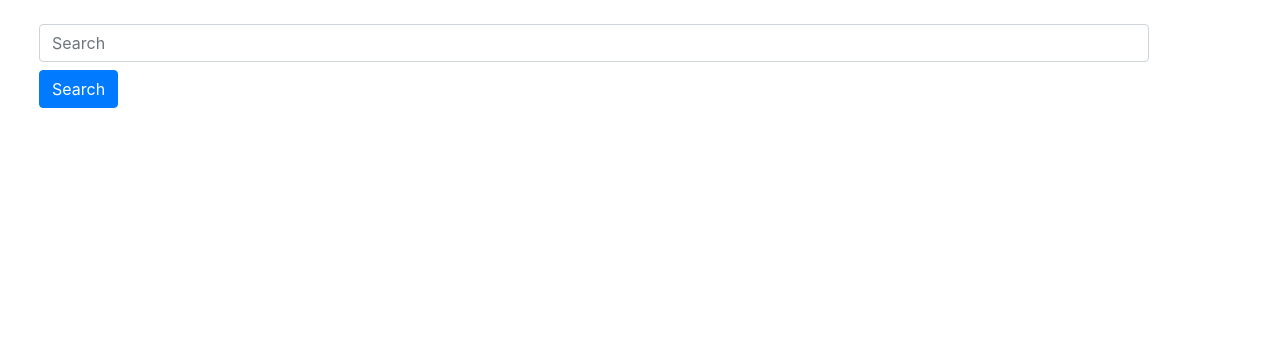
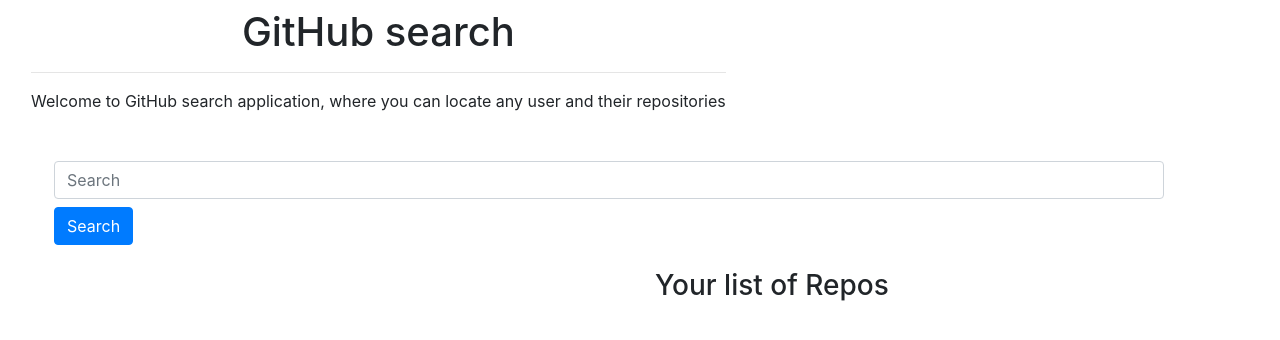
Before and after one commit to kiruma-jacques/github-search-app, an Angular app: page / in a window 1280 px wide. Shown: the top 340 px of the page. Built offline with nearby package versions, Linux system fonts and the light colour scheme; no server answers.

Commit message:
add a nav bar component

```diff
--- a/src/app/app.module.ts
+++ b/src/app/app.module.ts
@@ -8,13 +8,15 @@
 import { DisplayComponent } from './display/display.component';
 import { FormComponent } from './form/form.component';
 import { NotFoundComponent } from './not-found/not-found.component';
+import { NavbarComponent } from './navbar/navbar.component';
 
 @NgModule({
   declarations: [
     AppComponent,
     DisplayComponent,
     FormComponent,
-    NotFoundComponent
+    NotFoundComponent,
+    NavbarComponent
   ],
   imports: [
     BrowserModule,
--- a/src/app/display/display.component.html
+++ b/src/app/display/display.component.html
@@ -1,4 +1,8 @@
+<div class="container-fluid">
+    <app-navbar></app-navbar>
+
     <app-form (searchTerm)='locateName($event)'></app-form>
+
     <div class="container">
         <div class="row">
             <div class="col-md-6">
@@ -11,12 +15,27 @@
                         <p>Bio: {{myUser.bio}} </p>
                         <p>Created at {{myUser.created_at|date}}</p>
                         <p>Last updated at : {{myUser.updated_at | date }}</p>
-                    <button>View on Github <a href="{{myUser.html_url}}" target="_blank"></a></button>
-                </div>
-            </div>
-        </div>
-        <div class="col-md-6">
+                        <a href="{{myUser.html_url}}" target="_blank"><button>View on Github </button></a>
 
                     </div>
                 </div>
             </div>
+
+            <div class="col-md-6">
+                <h3>Your list of Repos</h3>
+                <div *ngFor = 'let myRepo of myRepos'>
+                    <div *ngFor = 'let myRep of myRepo'>
+                        <div class="card card-body m-3">
+                            <p> <b>{{myRep.name}}</b> </p>
+                            <hr>
+                            <p> {{myRep.description}} </p>
+                            <p>{{myRep.forks}}</p>
+                            <p>{{myRep.language}}</p>
+                            <a href="{{myRep.html_url}}" target="_blank"><button>...go to Github</button></a>
+                        </div>
+                    </div>
+                </div>
+            </div>
+        </div>
+    </div>
+</div>
--- /dev/null
+++ b/src/app/navbar/navbar.component.html
@@ -0,0 +1,7 @@
+<nav class="nav navbar">
+    <div class="text-center">
+        <h1>GitHub search</h1>
+        <hr>
+        <p>Welcome to GitHub search application, where you can locate any user and their repositories </p>
+    </div>
+</nav>
--- /dev/null
+++ b/src/app/navbar/navbar.component.ts
@@ -0,0 +1,15 @@
+import { Component, OnInit } from '@angular/core';
+
+@Component({
+  selector: 'app-navbar',
+  templateUrl: './navbar.component.html',
+  styleUrls: ['./navbar.component.css']
+})
+export class NavbarComponent implements OnInit {
+
+  constructor() { }
+
+  ngOnInit() {
+  }
+
+}
```
Also changed, not shown: src/app/navbar/navbar.component.css (added), 1 other file (tests, documents, lock files or other folders). Lines whose indentation alone changed are shown as unchanged.
